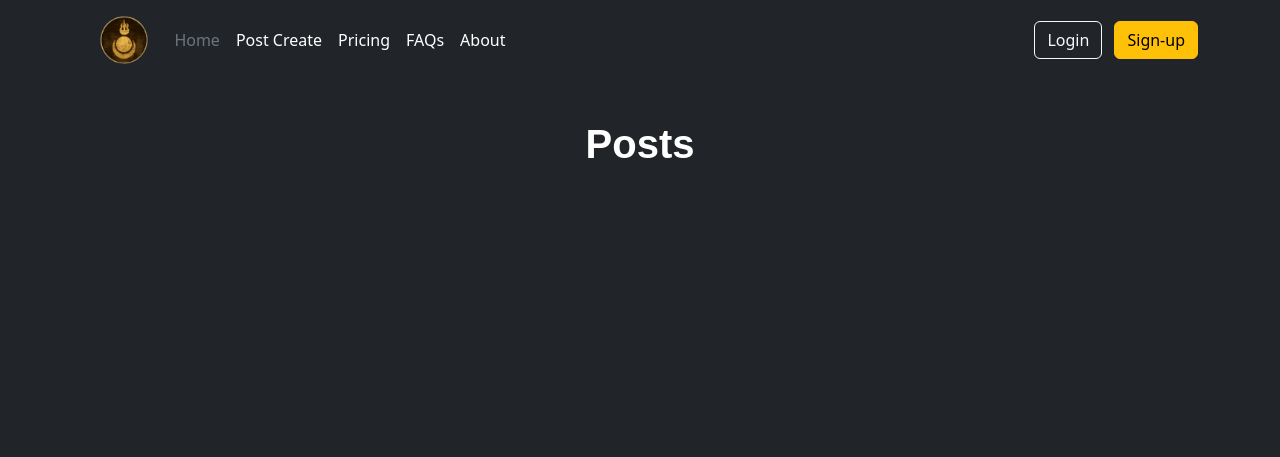
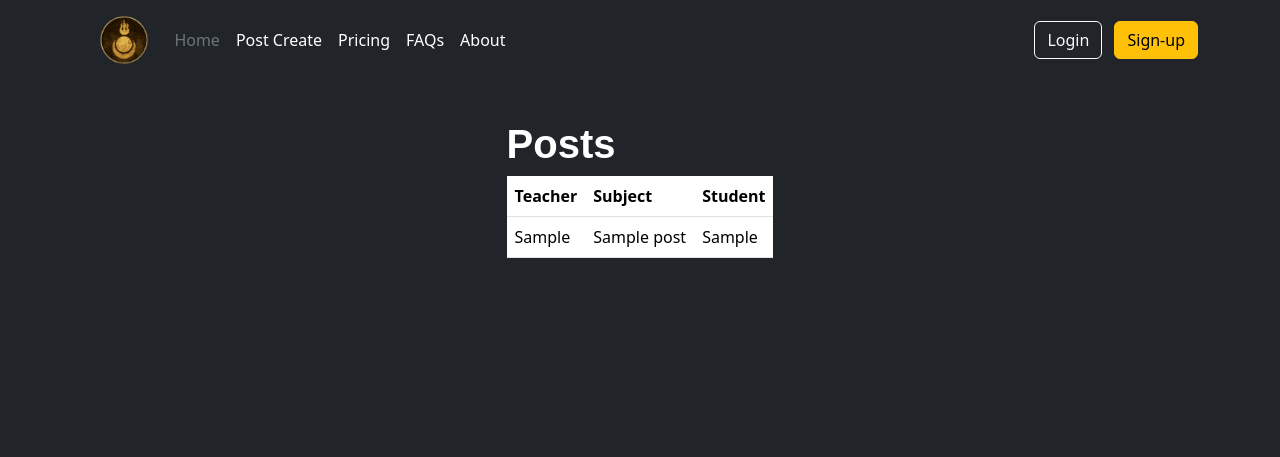
Before and after one commit to Makcumys007/flask-yt, a Flask app: page / in a window 1280 px wide. Shown: the top 457 px of the page. Run offline with Flask 3, Linux system fonts and the light colour scheme; tables that the repository leaves empty hold one stand-in row (values such as "Sample post"); some libraries are stand-ins or nearby versions.

Commit message:
get all post logic were created

```diff
--- a/app/routes/post.py
+++ b/app/routes/post.py
@@ -7,8 +7,9 @@ from app.models.post import Post
 post = Blueprint('post', __name__)
 
 @post.route('/')
-def index():
-    return render_template('post/all.html')
+def all():
+    posts = Post.query.all()
+    return render_template('post/all.html', posts=posts)
 
 @post.route('/post/create', methods=['GET', 'POST'])
 def create():
--- a/app/templates/main/__header.html
+++ b/app/templates/main/__header.html
@@ -6,7 +6,7 @@
         </a>
 
         <ul class="nav col-12 col-lg-auto me-lg-auto mb-2 justify-content-center mb-md-0">
-          <li><a href="#" class="nav-link px-2 text-secondary">Home</a></li>
+          <li><a href="{{ url_for('post.all') }}" class="nav-link px-2 text-secondary">Home</a></li>
           <li><a href="{{ url_for('post.create') }}" class="nav-link px-2 text-white">Post Create</a></li>
           <li><a href="#" class="nav-link px-2 text-white">Pricing</a></li>
           <li><a href="#" class="nav-link px-2 text-white">FAQs</a></li>
--- a/app/templates/post/all.html
+++ b/app/templates/post/all.html
@@ -8,7 +8,26 @@ Posts
 
 {% block content %}
 
-
+<div>
+<table class="table">
+  <thead>
+    <tr>
+      <th scope="col">Teacher</th>
+      <th scope="col">Subject</th>
+      <th scope="col">Student</th>
+    </tr>
+  </thead>
+  <tbody>
+    {% for post in posts %}
+        <tr>
+          <td>{{ post.teacher }}</td>
+          <td>{{ post.subject }}</td>
+          <td>{{ post.student }}</td>
+        </tr>
+    {% endfor %}
+  </tbody>
+</table>
+</div>
 
 
 {% endblock %}
```
Also changed, not shown: app/static/css/blocks/table.css (added).
